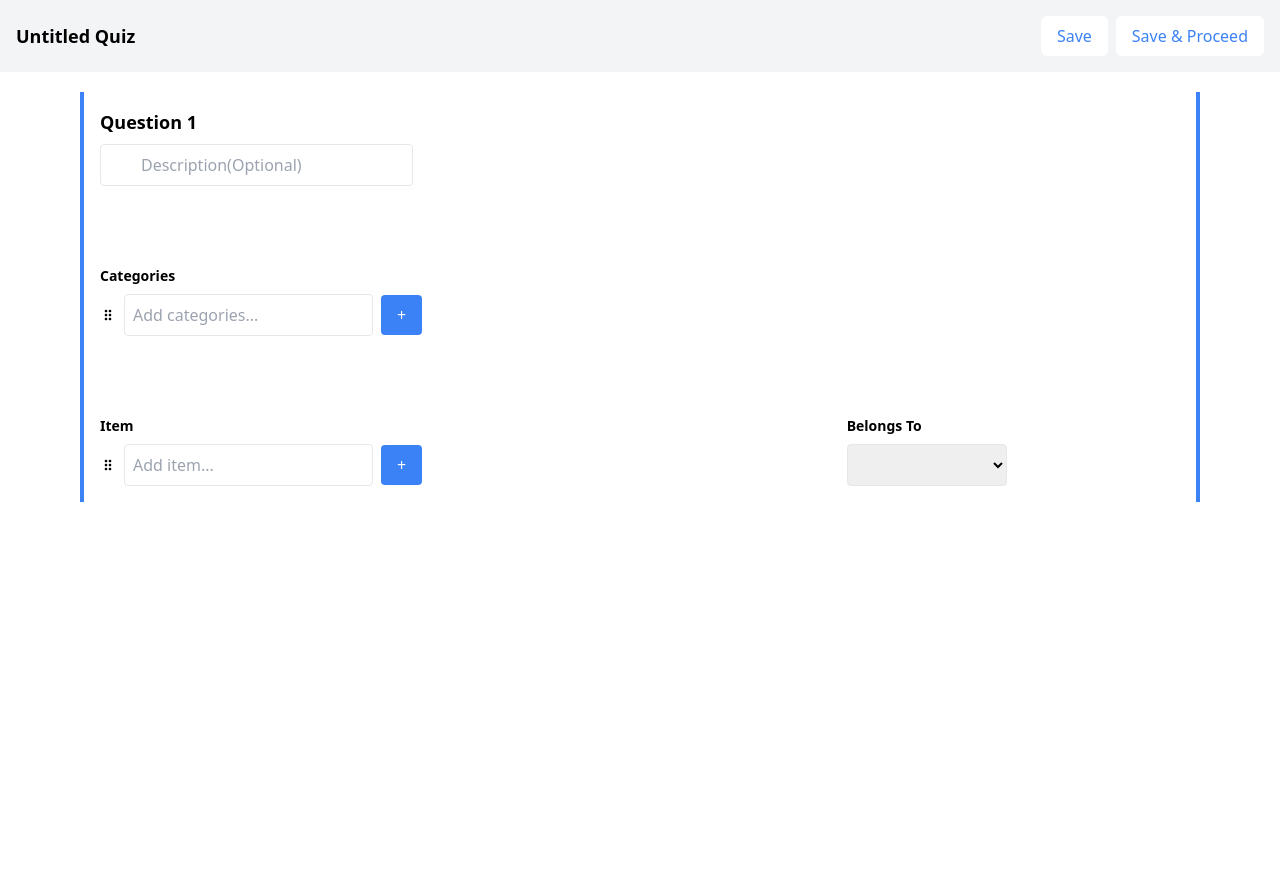
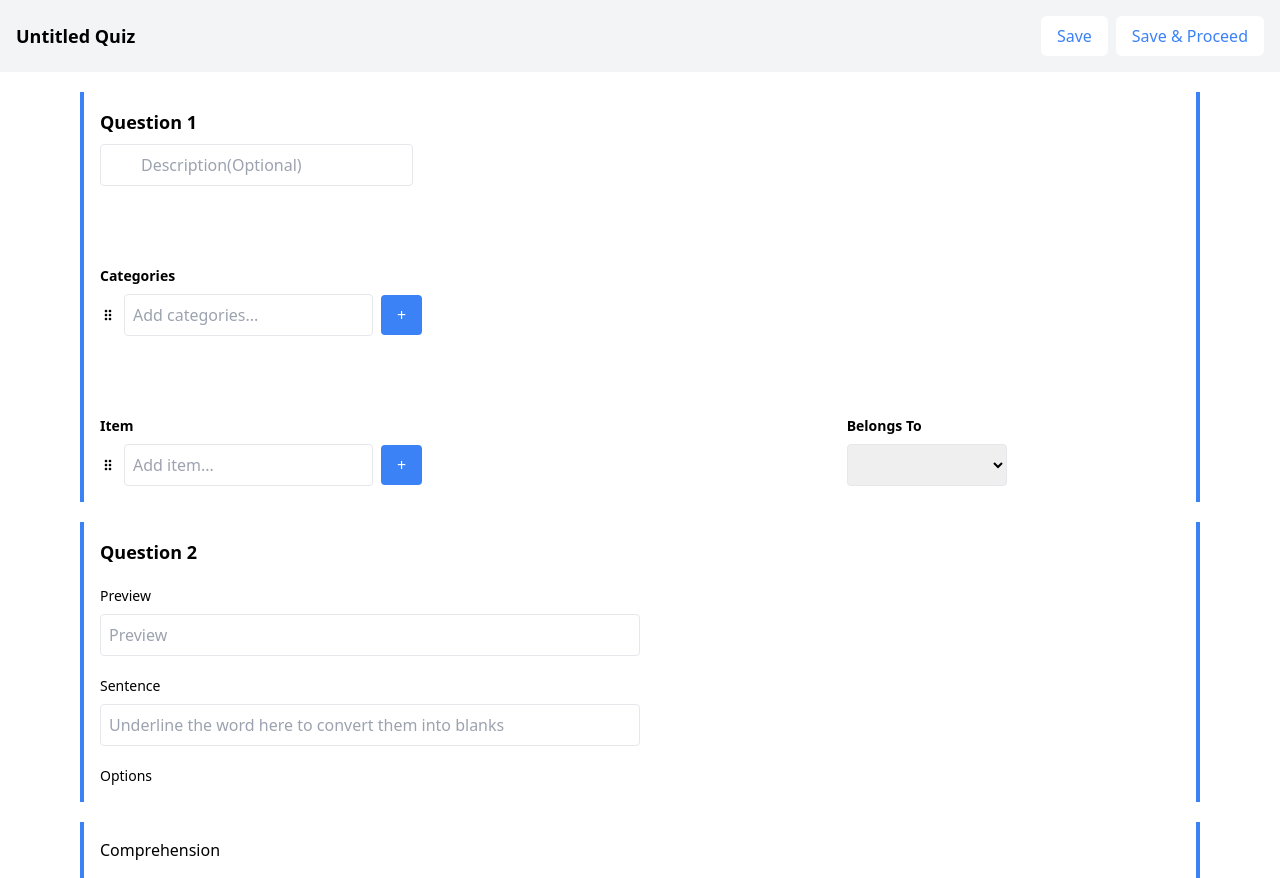
Before and after one commit to pmudassir/form-builder, a React (Create React App) app in the folder frontend/: page / in a window 1280 px wide. Before the commit the page ends 800 px from the top, so only its background shows below. Built offline with nearby package versions, Linux system fonts and the light colour scheme.

Commit message:
working on cloze

```diff
--- a/frontend/src/components/Categorize.jsx
+++ b/frontend/src/components/Categorize.jsx
@@ -6,7 +6,7 @@ const Categorize = () => {
     const [categories, setCategories] = useState(['']);
     const [items, setItems] = useState(['']);
 
-    // item category handlers -----------------------------------------------
+    // category functoin handlers -----------------------------------------------
 
     const addCategoryInput = () => {
         setCategories([...categories, '']);
--- a/frontend/src/components/Cloze.jsx
+++ b/frontend/src/components/Cloze.jsx
@@ -1,9 +1,62 @@
-import React from 'react'
+import React, { useState } from 'react'
 
 const Cloze = () => {
+    const [editorContent, setEditorContent] = useState("");
+    const [selectedWord, setSelectedWord] = useState("");
+    const [options, setOptions] = useState([""]);
+
+    const handleUnderline = () => {
+        const newEditorContent = editorContent.replace(selectedWord, "____");
+        setEditorContent(newEditorContent);
+        setOptions([...options, selectedWord]);
+        console.log(options);
+    };
+
+    const handleInputChange = (e) => {
+        setEditorContent(e.target.value);
+    };
+
+    const handleInputSelect = (e) => {
+        const selectedText = e.target.value.substring(
+            e.target.selectionStart,
+            e.target.selectionEnd
+        );
+        setSelectedWord(selectedText);
+    };
+
     return (
-        <div>
-            Cloze
+        <div className="border-l-4 border-r-4 border-blue-500 p-4 mx-20 mt-5">
+            <h2 className="text-lg font-semibold">Question 2</h2>
+            <p className="text-sm mt-5">Preview</p>
+            <input
+                type="text"
+                placeholder='Preview'
+                value={editorContent}
+                className="block w-1/2 mt-2 p-2 border rounded focus:outline-none focus:border-blue-500"
+            />
+            <div>
+                <p className="text-sm mt-5">Sentence</p>
+                {editorContent && <button onClick={handleUnderline}><u>U</u></button>}
+                <input
+                    type="text"
+                    onChange={handleInputChange}
+                    onSelect={handleInputSelect}
+                    placeholder='Underline the word here to convert them into blanks'
+                    className="block w-1/2 mt-2 p-2 border rounded focus:outline-none focus:border-blue-500"
+                />
+            </div>
+            <div>
+            <p className="text-sm mt-5">Options</p>
+                {options && options.slice(1).map((word, index) => (
+                    <div key={index}>
+                        <input
+                            type="text"
+                            value={word}
+                            className="block w-30 p-2 border rounded focus:outline-none focus:border-blue-500 mt-3"
+                        />
+                    </div>
+                ))}
+            </div>
         </div>
     )
 }
--- /dev/null
+++ b/frontend/src/components/Comprehension.jsx
@@ -0,0 +1,11 @@
+import React from 'react'
+
+const Comprehension = () => {
+    return (
+        <div className="border-l-4 border-r-4 border-blue-500 p-4 mx-20 mt-5">
+            Comprehension
+        </div>
+    )
+}
+
+export default Comprehension
--- a/frontend/src/components/Comprehention.jsx
+++ /dev/null
@@ -1,11 +0,0 @@
-import React from 'react'
-
-const Comprehention = () => {
-    return (
-        <div>
-            Comprehention
-        </div>
-    )
-}
-
-export default Comprehention
--- a/frontend/src/pages/FormBuilder.jsx
+++ b/frontend/src/pages/FormBuilder.jsx
@@ -1,12 +1,16 @@
 import React from 'react'
 import Categorize from '../components/Categorize'
+import Cloze from '../components/Cloze'
 import Navbar from '../components/Navbar'
+import Comprehension from '../components/Comprehension'
 
 const FormBuilder = () => {
     return (
         <>
             <Navbar />
             <Categorize />
+            <Cloze />
+            <Comprehension />
         </>
     )
 }
```
Also changed, not shown: frontend/src/components/ItemComponent.jsx (deleted).
